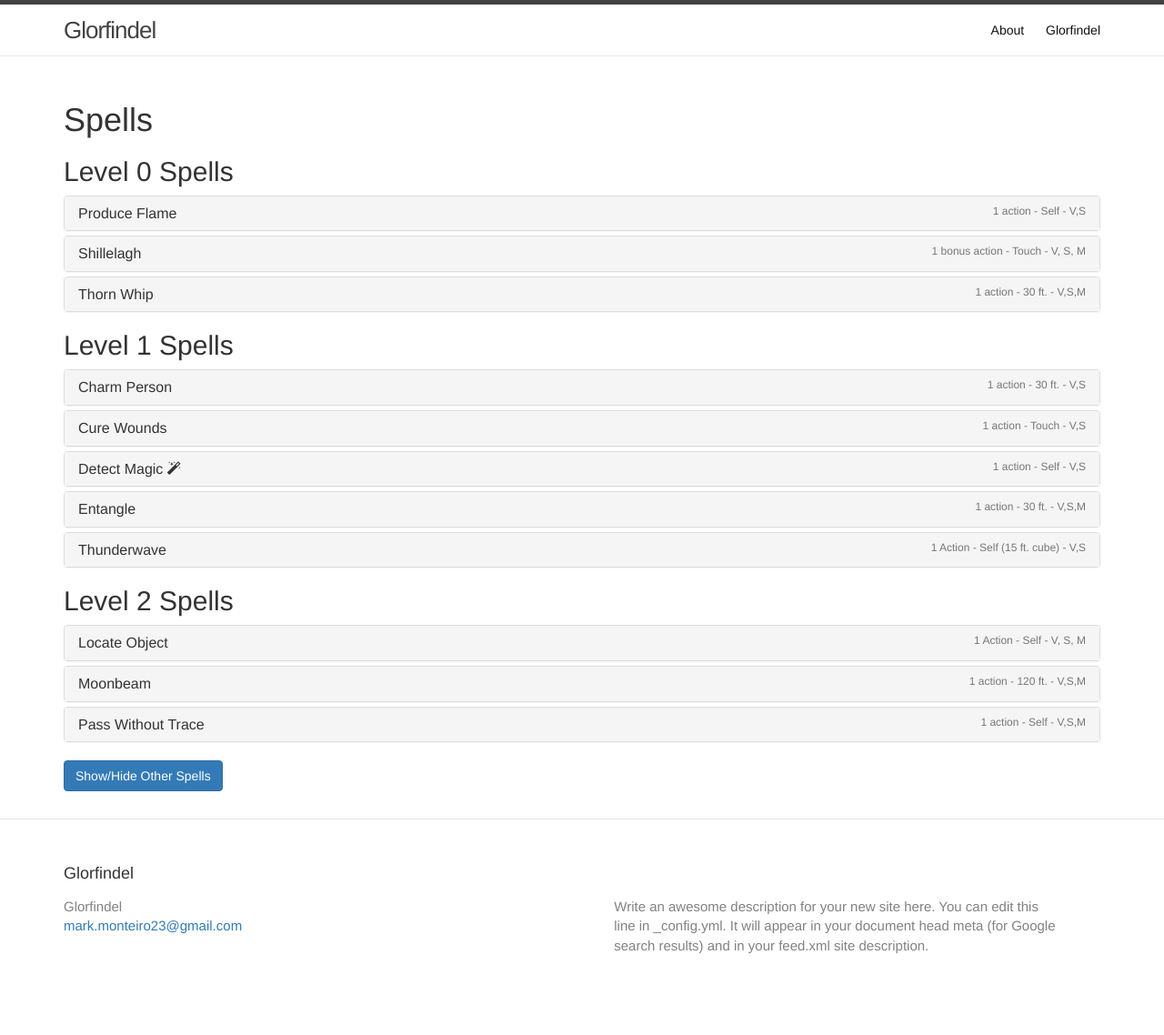
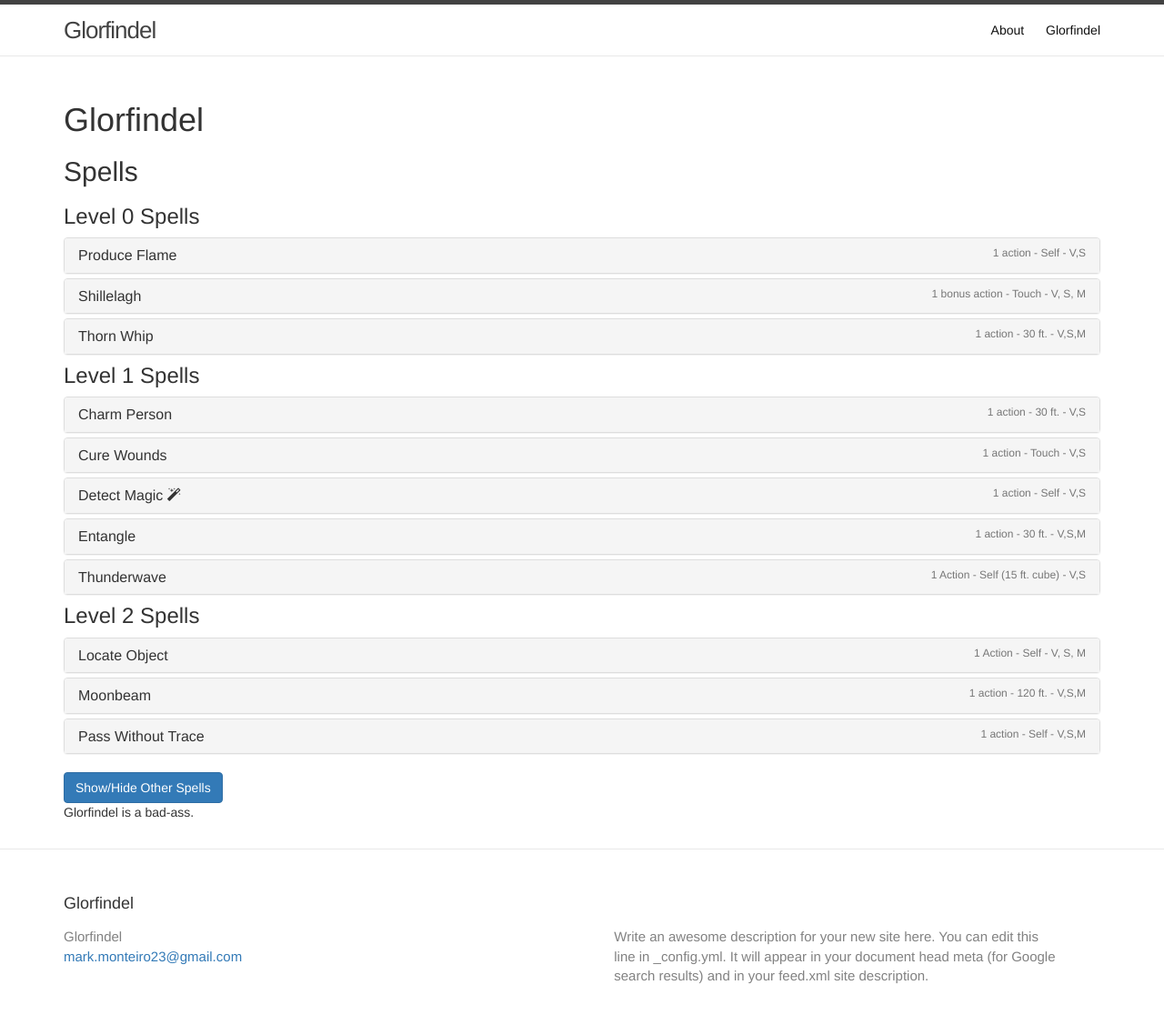
Before and after one commit to mark-monteiro/dnd-character, a Jekyll site: the page built from index.html, in a window 1280 px wide. Shown: the whole page at 91% size. Built offline with Jekyll 4.4.1, drawn with Linux system fonts in a browser that asks for light colours; nearby versions of some CDN libraries; before the commit the page ends 1105 px from its top, so only the background shows below that.

Commit message:
move spells to character include

```diff
--- a/_config.yml
+++ b/_config.yml
@@ -56,9 +56,9 @@ prose:
           element: "multiselect"
           options:
             - name: Druid
-              value: D
+              value: Druid
             - name: Cleric
-              value: C
+              value: Cleric
 
       - name: "type"
         field:
--- /dev/null
+++ b/_includes/character.html
@@ -0,0 +1,47 @@
+{% assign character = include.character %}
+
+<h1>
+   {{character.name}}
+</h1>
+
+<section class='spells'>
+  <h2>Spells</h2>
+
+  <!-- Assigned Spells -->
+  {% assign grouped_spells = site.spells | group_by:"level" | sort: 'name' %}
+  <div class="panel-group spell-list" id="learned-spells" role="tablist" aria-multiselectable="true">
+    {% for levelSpells in grouped_spells %}
+      <h3>
+        Level {{levelSpells.name}} Spells
+        {%comment%}<span class="badge">{% if levelSpells.size > 0 %}{{levelSpells.items | size}}{% endif %}</span>{%endcomment%}
+      </h3>
+
+      {% for spell in levelSpells.items %}
+        {% if character.spells contains spell.name %}
+          {% include spell-collapse-panel.html spell=spell %}
+        {% endif %}
+      {% endfor %}
+    {% endfor %}
+  </div>
+
+  <!-- Other Spells -->
+  {% assign otherSpells = site.spells | where: "prepared", false | sort: 'level' %}
+  <button class="btn btn-primary" type="button" data-toggle="collapse" data-target="#other-spells" aria-expanded="false" aria-controls="other-spells">
+    Show/Hide Other Spells <span class="badge">{% if otherSpells.size > 0 %}{{otherSpells.items | size}}{% endif %}</span>
+  </button>
+  <div class="collapse spell-list" id="other-spells" >
+    <div class="panel-group spell-list" id="learned-spells" role="tablist" aria-multiselectable="true">
+      {% for spell in site.spells %}
+          {% unless character.spells contains spell.name %}
+            {% if spell.classes contains character.class %}
+               {% include spell-collapse-panel.html spell=spell %}
+            {% endif %}
+          {% endunless %}
+      {% endfor %}
+    </div>
+  </div>
+</section>
+
+<section class='character-description'>
+   {{character.content}}
+</section>
--- a/_layouts/spell.html
+++ b/_layouts/spell.html
@@ -1,4 +1,5 @@
 ---
 layout: "default"
 ---
+
 {% include spell.html spell=page %}
--- a/index.html
+++ b/index.html
@@ -3,41 +3,5 @@ layout: default
 title: Glorfindel
 ---
 
-<div class="home">
-
-  <h1>Spells</h1>
-
-  {% assign character = site.characters[0] %}
-
-  <!-- Assigned Spells -->
-  {% assign grouped_spells = site.spells | group_by:"level" | sort: 'name' %}
-  <div class="panel-group spell-list" id="learned-spells" role="tablist" aria-multiselectable="true">
-    {% for levelSpells in grouped_spells %}
-      <h2>
-        Level {{levelSpells.name}} Spells
-        {%comment%}<span class="badge">{% if levelSpells.size > 0 %}{{levelSpells.items | size}}{% endif %}</span>{%endcomment%}
-      </h2>
-
-      {% for spell in levelSpells.items %}
-        {% if character.spells contains spell.name %}
-          {% include spell-collapse-panel.html spell=spell %}
-        {% endif %}
-      {% endfor %}
-    {% endfor %}
-  </div>
-
-  <!-- Other Spells -->
-  {% assign otherSpells = site.spells | where: "prepared", false | sort: 'level' %}
-  <button class="btn btn-primary" type="button" data-toggle="collapse" data-target="#other-spells" aria-expanded="false" aria-controls="other-spells">
-    Show/Hide Other Spells <span class="badge">{% if otherSpells.size > 0 %}{{otherSpells.items | size}}{% endif %}</span>
-  </button>
-  <div class="collapse spell-list" id="other-spells" >
-    <div class="panel-group spell-list" id="learned-spells" role="tablist" aria-multiselectable="true">
-      {% for spell in site.spells %}
-          {% unless character.spells contains spell.name %}
-            {% include spell-collapse-panel.html spell=spell %}
-          {% endunless %}
-      {% endfor %}
-    </div>
-  </div>
-</div>
+{% assign defaultCharacter = site.characters[0] %}
+{% include character.html character=defaultCharacter %}
```
Also changed, not shown: _layouts/character.html (+2 -6 lines).
